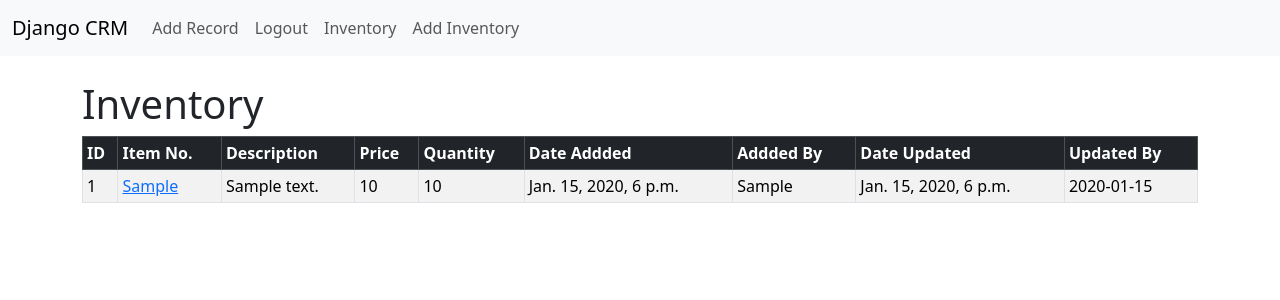
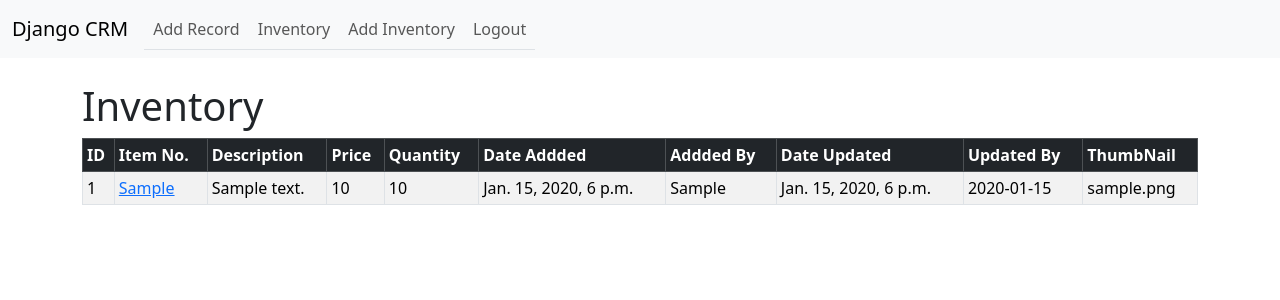
Before and after one commit to Scnh19/Django-CRM, a Django app: page /inventory/ in a window 1280 px wide. Shown: the top 300 px of the page. Run offline with Django 5.2, Linux system fonts and the light colour scheme; a user stored in the database is signed in; tables that the repository leaves empty hold one stand-in row (values such as "Sample post").

Commit message:
updated ver.

```diff
--- a/website/forms.py
+++ b/website/forms.py
@@ -54,8 +54,9 @@ class AddInventoryForm(forms.ModelForm):
     quantity = forms.IntegerField(required=True, widget=forms.widgets.TextInput(attrs={"placeholder":"Quantity", "class":"form-control"}), label="")
     added_by = forms.CharField(required=True, widget=forms.widgets.TextInput(attrs={"placeholder":"Added By", "class":"form-control"}), label="")
     updated_by = forms.CharField(required=True, widget=forms.widgets.TextInput(attrs={"placeholder":"Updated By", "class":"form-control"}), label="")
+    thumbnail = forms.CharField(required=True, widget=forms.widgets.TextInput(attrs={"placeholder":"thumbnail", "class":"form-control"}), label="")
 
     class Meta:
         model = Inventory
-        fields = ['item_no', 'description', 'price', 'quantity', 'added_by', 'updated_by']
+        #fields = ['item_no', 'description', 'price', 'quantity', 'added_by', 'updated_by']
         exclude = ('date_added', 'date_updated')
--- a/website/models.py
+++ b/website/models.py
@@ -25,6 +25,7 @@ class Inventory(models.Model):
 	added_by =  models.CharField(max_length=100)
 	date_updated =  models.DateTimeField(auto_now=True)
 	updated_by =  models.CharField(max_length=100)
+	thumbnail =  models.CharField(max_length=255)
 
 	def __str__(self):
 		return self.item_no
--- a/website/templates/inventory.html
+++ b/website/templates/inventory.html
@@ -18,6 +18,7 @@
       <th scope="col">Addded By</th>
       <th scope="col">Date Updated</th>
       <th scope="col">Updated By</th>
+      <th scope="col">ThumbNail</th>
     </tr>
   </thead>
   <tbody>
@@ -34,6 +35,7 @@
       <td>{{ inventory.added_by }}</td>
       <td>{{ inventory.date_updated }}</td>
       <td>{{ inventory.updated_by }}</td>
+      <td>{{ inventory.thumbnail }}</td>
     </tr>
   {% endfor %}
 {% endif %}
--- a/website/templates/navbar.html
+++ b/website/templates/navbar.html
@@ -5,15 +5,11 @@
         <span class="navbar-toggler-icon"></span>
       </button>
       <div class="collapse navbar-collapse" id="navbarSupportedContent">
-        <ul class="navbar-nav me-auto mb-2 mb-lg-0">
+        <ul class="nav-tabs navbar-nav me-auto mb-2 mb-lg-0">
 
           {% if user.is_authenticated %}
           <li class="nav-item">
             <a class="nav-link" href="{% url 'add_record' %}">Add Record</a>
-          </li>
-
-          <li class="nav-item">
-            <a class="nav-link" href="{% url 'logout' %}">Logout</a>
           </li>
 
           <li class="nav-item">
@@ -22,6 +18,10 @@
 
           <li class="nav-item">
             <a class="nav-link" href="{% url 'add_inventory' %}">Add Inventory</a>
+          </li>
+
+          <li class="nav-item">
+            <a class="nav-link" href="{% url 'logout' %}">Logout</a>
           </li>
           {% else %}
           <li class="nav-item">
--- a/website/templates/record_inventory.html
+++ b/website/templates/record_inventory.html
@@ -33,6 +33,9 @@
 <p class="card-text">
 <strong>Update by: </strong>{{ customer_inventory.updated_by }}</p>
 
+<p class="card-text">
+<strong>ThumbNail: </strong>{{ customer_inventory.thumbnail }}</p>
+
 
   </div>
 </div>
--- a/website/views.py
+++ b/website/views.py
@@ -4,6 +4,7 @@ from django.contrib import messages
 from .forms import SignUpForm, AddRecordForm, AddInventoryForm
 from .models import Record, Inventory
 
+# login, register, logout, Record below
 
 def home(request):
 	records = Record.objects.all()
@@ -98,6 +99,7 @@ def update_record(request, pk):
 		return redirect('home')
 
 
+# Inventory Below
 
 
 def inventory(request):
```
Also changed, not shown: website/migrations/0001_initial.py, website/migrations/0002_inventory_thumbnail.py (added), website/migrations/0002_record_delete_records.py (deleted).
